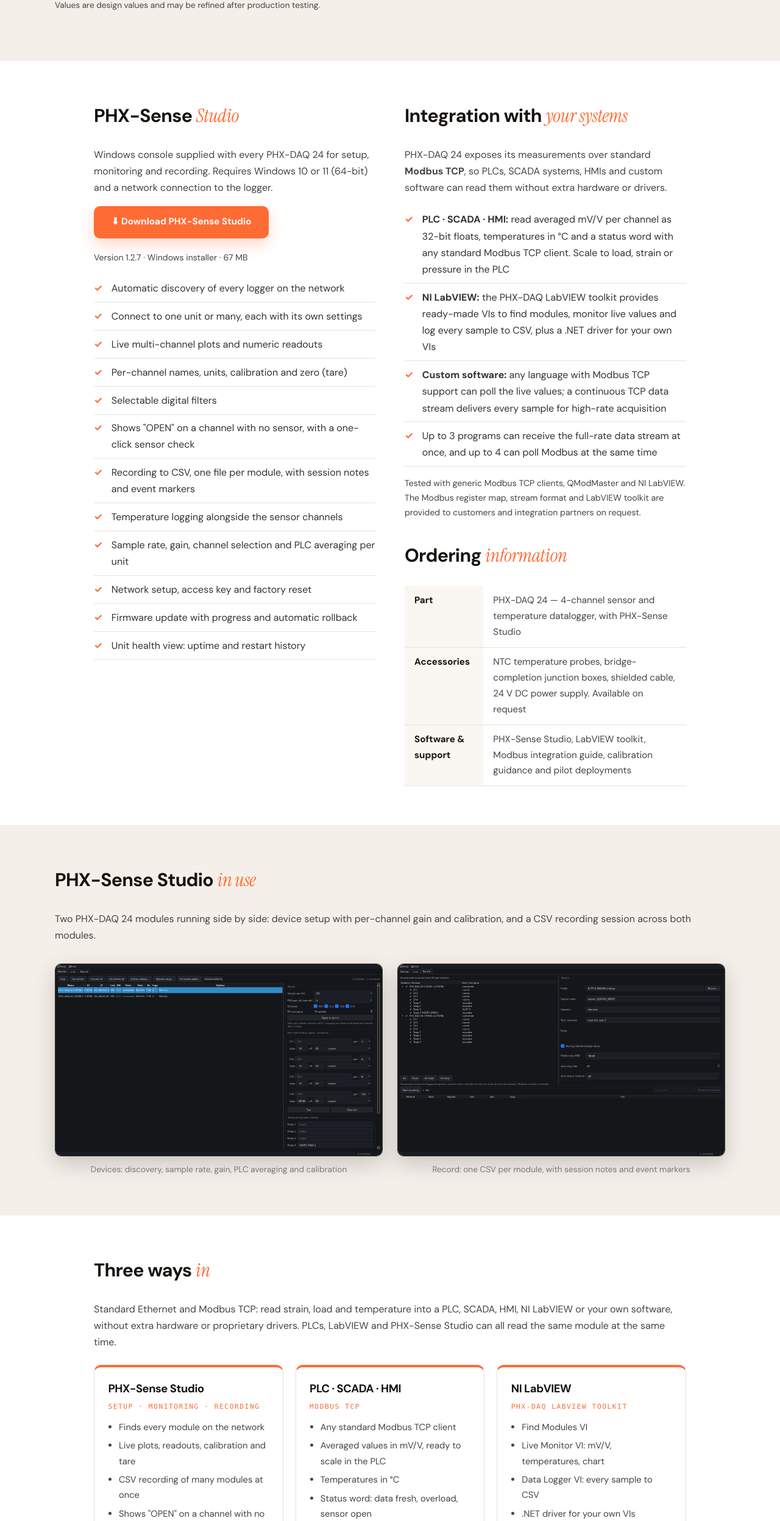
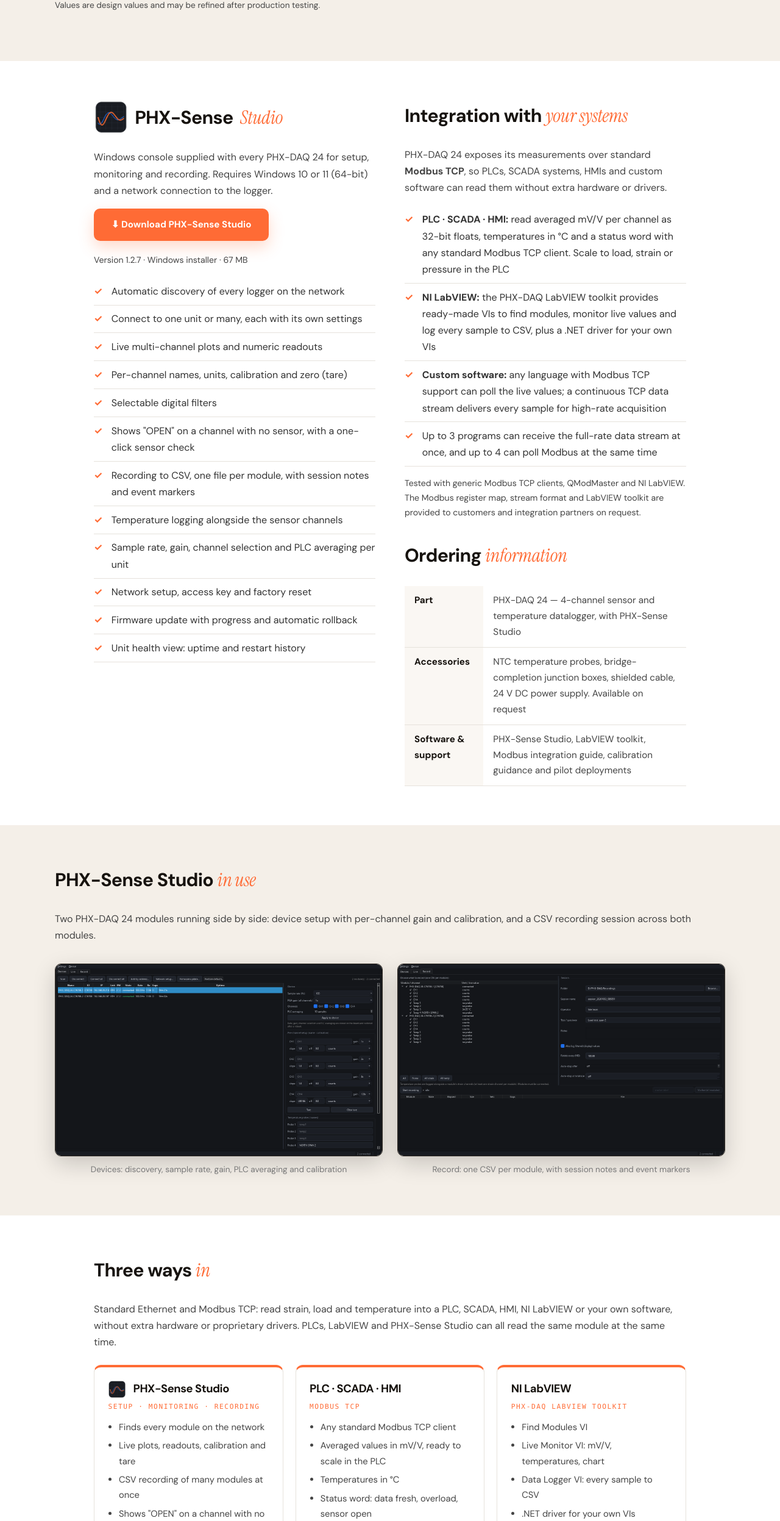
Before and after one commit to Callmesupratim/Phoenixtek-Website, a plain HTML site: page products.html in a window 1280 px wide. Shown: the part 6280-8774 px from the top of the page at 61% size. Drawn offline with Linux system fonts and the light colour scheme.

Commit message:
Use the PHX-Sense Studio app icon on the homepage download card and products page
Co-Authored-By: Claude Opus 5.5 <noreply@anthropic.com>

```diff
--- a/products.html
+++ b/products.html
@@ -174,6 +174,8 @@
     .price-line .price { font-size: 1.9rem; font-weight: 700; color: #fff; letter-spacing: -0.02em; }
     .price-line .gst { color: #b9afa5; font-size: 0.95rem; }
     .price-line .lead { color: #f4efe8; font-size: 0.85rem; border: 1px solid rgba(255,255,255,0.22); border-radius: 999px; padding: 0.25rem 0.8rem; }
+    .app-title { display: flex; align-items: center; gap: 0.7rem; }
+    .app-title img { flex-shrink: 0; border-radius: 22%; }
     .soon-badge {
       display: inline-block;
       background: var(--primary);
@@ -685,7 +687,7 @@
   <div class="section">
     <div class="two-col">
       <div>
-        <h2>PHX-Sense <em>Studio</em></h2>
+        <h2 class="app-title"><img src="images/products/phx-sense-studio-icon.png" alt="" width="56" height="56">PHX-Sense <em>Studio</em></h2>
         <p>Windows console supplied with every PHX-DAQ 24 for setup, monitoring and recording. Requires Windows 10 or 11 (64-bit) and a network connection to the logger.</p>
         <div class="btns" style="margin:1rem 0 1.25rem;">
           <a class="btn btn-primary" href="https://github.com/Callmesupratim/Phoenixtek-Website/releases/latest/download/PHX-Sense-Studio-Setup.exe" rel="noopener">⬇ Download PHX-Sense Studio</a>
@@ -750,7 +752,7 @@
     <p>Standard Ethernet and Modbus TCP: read strain, load and temperature into a PLC, SCADA, HMI, NI LabVIEW or your own software, without extra hardware or proprietary drivers. PLCs, LabVIEW and PHX-Sense Studio can all read the same module at the same time.</p>
     <div class="ways">
       <div class="way">
-        <h3>PHX-Sense Studio</h3>
+        <h3 class="app-title"><img src="images/products/phx-sense-studio-icon.png" alt="" width="30" height="30">PHX-Sense Studio</h3>
         <p class="kicker">Setup · Monitoring · Recording</p>
         <ul>
           <li>Finds every module on the network</li>
```
Also changed, not shown: index.html (+1 -1 lines), images/products/phx-sense-studio-icon.png (added).
